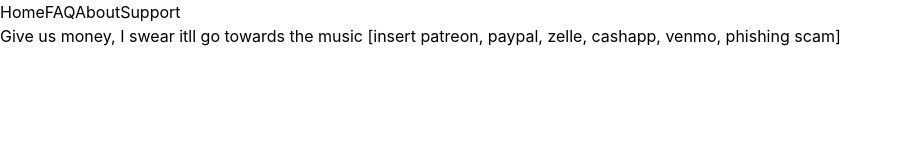
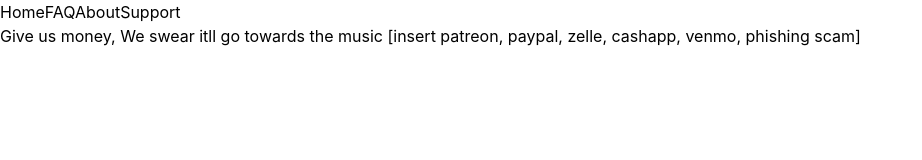
Before and after one commit to BenSievert/milkpatrol, a React (Vite) app: page /support in a window 1280 px wide. Shown: the top 160 px of the page, without its empty margins (0-922 px from the left). Built offline with nearby package versions, Linux system fonts and the light colour scheme.

Commit message:
milk it up

```diff
--- a/src/routes/Support.tsx
+++ b/src/routes/Support.tsx
@@ -1,7 +1,7 @@
 function Support() {
   return (
     <div className="text-center">
-      Give us money, I swear itll go towards the music
+      Give us money, We swear itll go towards the music
       [insert patreon, paypal, zelle, cashapp, venmo, phishing scam]
     </div>
   );
```
Also changed, not shown: src/main.tsx (+11 -4 lines).
